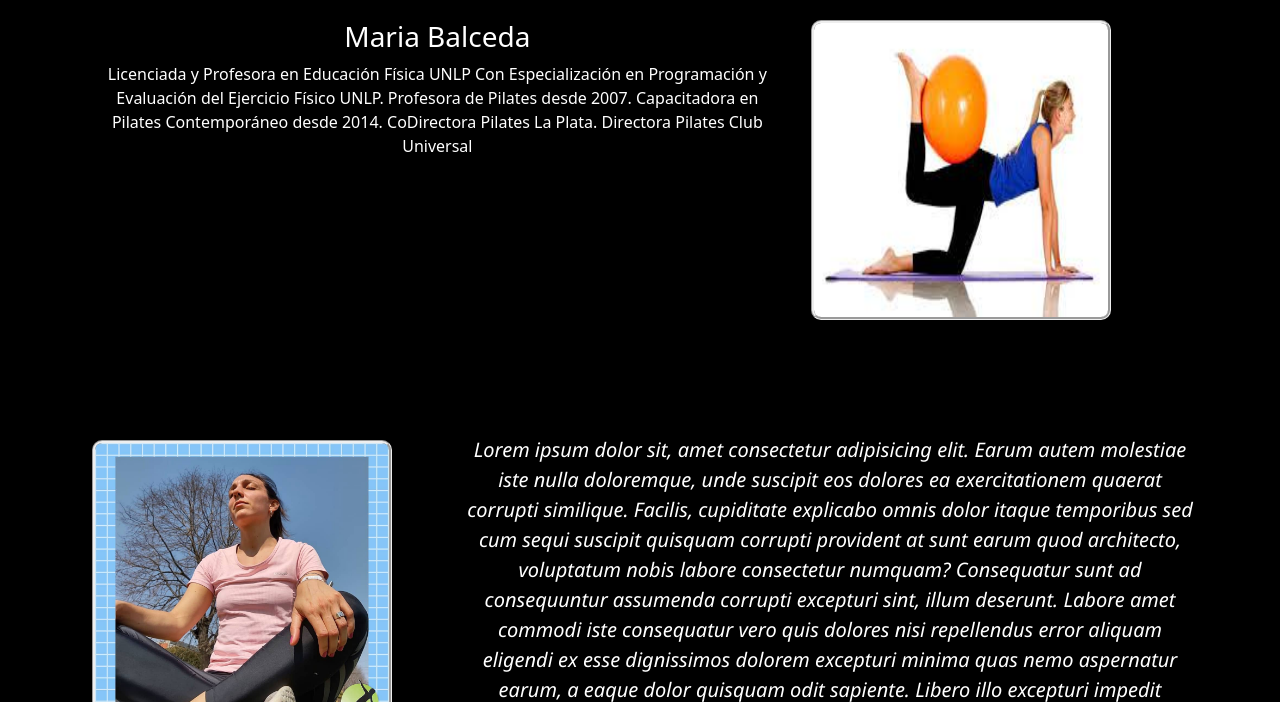
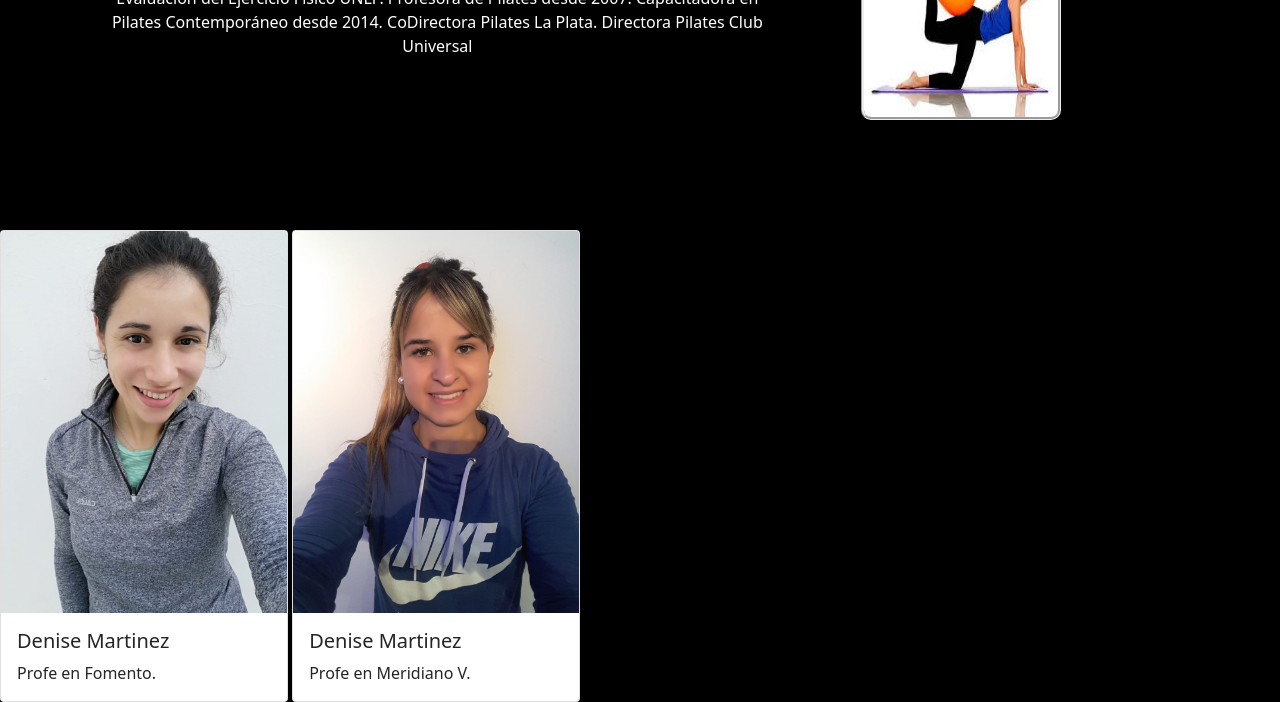
Before and after one commit to luarchubi/pilateslaplata, a website: page us.html in a window 1280 px wide. Shown: the part 682-1384 px from the top of the page. Drawn offline with nearby package versions, Linux system fonts and the light colour scheme.

Commit message:
profes-nuevas

```diff
--- a/scss/_mediaqueries.scss
+++ b/scss/_mediaqueries.scss
@@ -49,6 +49,7 @@
   iframe {
     border-radius: 15px;
     max-width: 75%;
+    margin: auto;
   }
 
   #formulario {
@@ -62,7 +63,7 @@
     max-width: 100%;
   }
   .campos {
-    max-width: 100%;
+    max-width: 75%;
   }
   #textarea {
     max-width: 100%;
@@ -119,6 +120,7 @@
   iframe {
     border-radius: 15px;
     max-width: 75%;
+    text-align: center;
   }
 
   #formulario {
@@ -132,7 +134,7 @@
     max-width: 100%;
   }
   .campos {
-    max-width: 100%;
+    max-width: 75%;
   }
   #textarea {
     max-width: 100%;
--- a/scss/prueba.scss
+++ b/scss/prueba.scss
@@ -86,8 +86,8 @@ header nav {
 }
 
 .profes {
-  height: 300px;
-  width: 300px;
+  height: 200px;
+  width: 200px;
   border-radius: 10px;
   border-style: groove;
   margin: 10px;
@@ -104,6 +104,9 @@ header nav {
   margin: auto;
 }
 
+.card {
+  display: inline-block;
+}
 .grabaciones {
   margin: 15px;
   width: 460px;
@@ -112,6 +115,7 @@ header nav {
 
 iframe {
   border-radius: 15px;
+  margin: auto;
 }
 
 .listado-clases li {
--- a/us.html
+++ b/us.html
@@ -78,25 +78,22 @@
       </div>
     </section>
 
-    <div class="container-lg">
-        <div class="row">
-          <div class="col-4"><img class="profes" src="./img/maro.jpg" alt="profe-maro" /></div>
-          <div class="col-8"> <p class="texto-presentacion" >
-            Lorem ipsum dolor sit, amet consectetur adipisicing elit. Earum
-            autem molestiae iste nulla doloremque, unde suscipit eos dolores ea
-            exercitationem quaerat corrupti similique. Facilis, cupiditate
-            explicabo omnis dolor itaque temporibus sed cum sequi suscipit
-            quisquam corrupti provident at sunt earum quod architecto,
-            voluptatum nobis labore consectetur numquam? Consequatur sunt ad
-            consequuntur assumenda corrupti excepturi sint, illum deserunt.
-            Labore amet commodi iste consequatur vero quis dolores nisi
-            repellendus error aliquam eligendi ex esse dignissimos dolorem
-            excepturi minima quas nemo aspernatur earum, a eaque dolor quisquam
-            odit sapiente. Libero illo excepturi impedit repellendus nam? Id
-            inventore aliquam corporis saepe! Dolorem, ducimus id.</p>
-          </div>
-        </div>
-        </section>
+    <div class="card " style="width: 18rem;">
+      <img class="card-img-top" src="img/denise.jpg" alt="Card image cap">
+      <div class="card-body">
+        <h5 class="card-title">Denise Martinez</h5>
+        <p class="card-text">Profe en Fomento.</p>
+      </div>
+    </div>
+    <div class="card " style="width: 18rem;">
+      <img class="card-img-top" src="img/tamara.jpg" alt="Card image cap">
+      <div class="card-body">
+        <h5 class="card-title">Denise Martinez</h5>
+        <p class="card-text">Profe en Meridiano V.</p>
+      </div>
+    </div>
+
+
 
     <footer id="info">
       <ul>
```
Also changed, not shown: sede.html (+3 -4 lines), css/prueba.css, img/denise.jpg (added), img/fondo.jpg, img/tamara.jpg (added).
